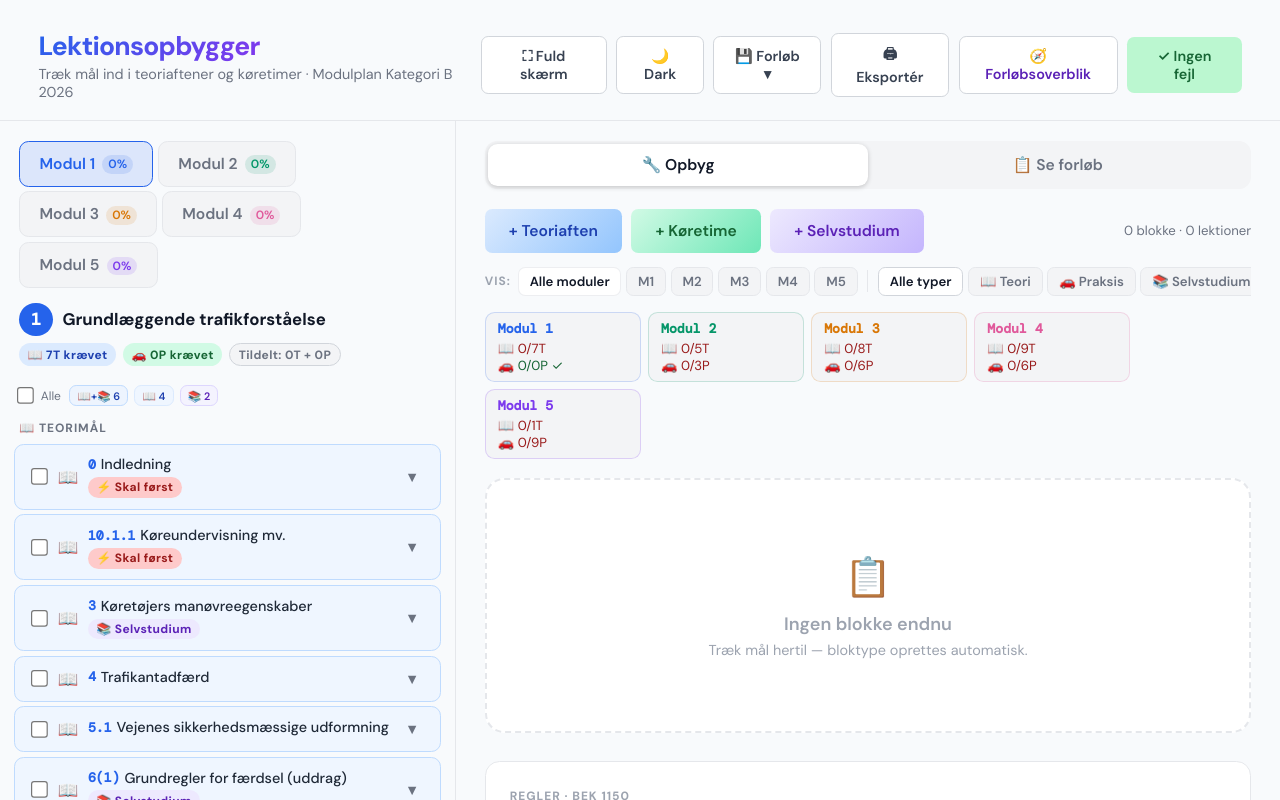
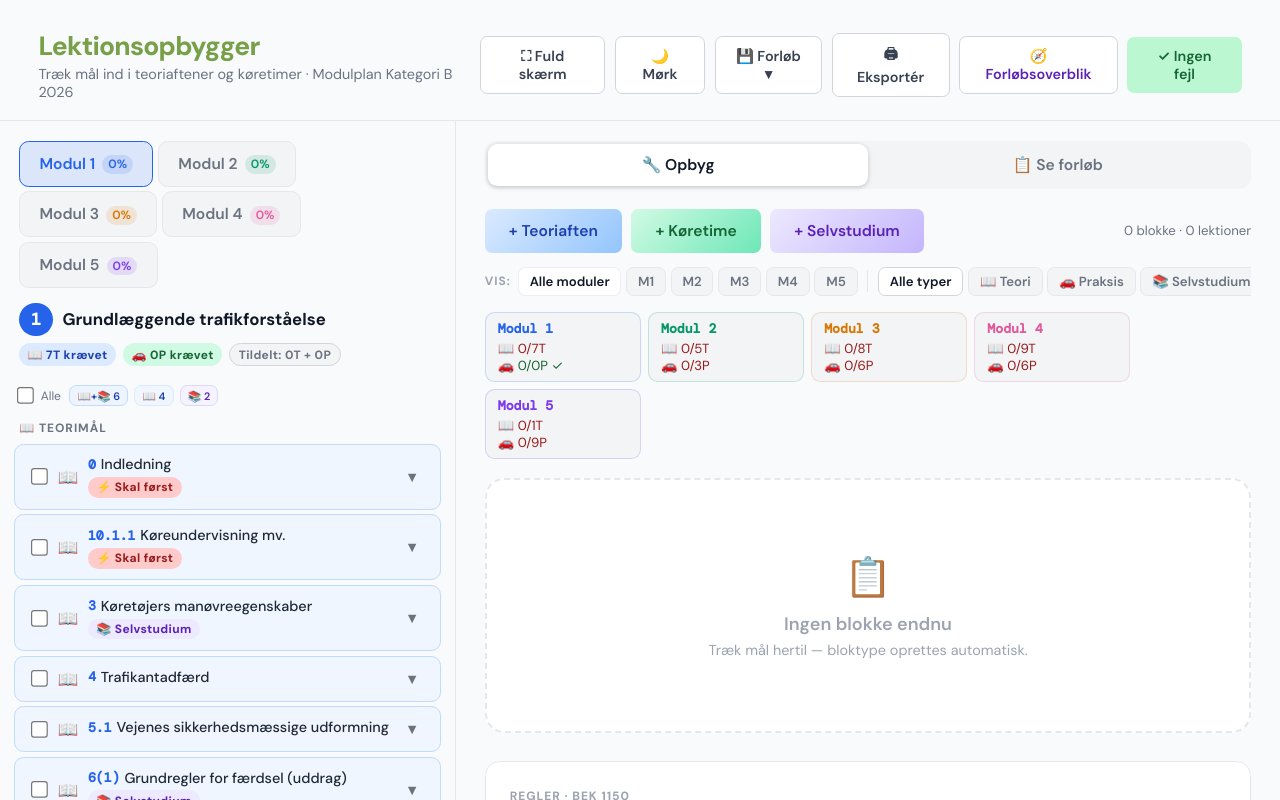
Before and after one commit to Drivelogger-Dev/lektionsopbygger, a React (Vite) app: page / in a window 1280 px wide. Shown: the top 800 px of the page. Built offline with nearby package versions, Linux system fonts and the light colour scheme.

Commit message:
style: dansk knaptekst (Lys/Mørk) og grøn titelfarve #77a048

```diff
--- a/src/Lektionsopbygger.jsx
+++ b/src/Lektionsopbygger.jsx
@@ -1432,11 +1432,7 @@ export default function Lektionsopbygger() {
         .module-tab:hover { filter: brightness(${theme === "dark" ? "1.1" : "0.95"}); }
         .gradient-title {
           font-size: 22px; font-weight: 800; letter-spacing: -0.03em; margin-bottom: 2px;
-          background: ${t.headerGradient};
-          -webkit-background-clip: text;
-          -webkit-text-fill-color: transparent;
-          background-clip: text;
-          color: transparent;
+          color: #77a048;
         }
       `}</style>
 
@@ -1489,8 +1485,8 @@ export default function Lektionsopbygger() {
             <button className="btn" onClick={toggleTheme} style={{
               padding: "8px 14px", fontSize: 12, background: t.bgElevated, color: t.textSecondary,
               border: `1px solid ${t.border}`, display: "flex", alignItems: "center", gap: 6,
-            }} title={theme === "dark" ? "Skift til light mode" : "Skift til dark mode"}>
-              {theme === "dark" ? "☀️" : "🌙"} {theme === "dark" ? "Light" : "Dark"}
+            }} title={theme === "dark" ? "Skift til lys" : "Skift til mørk"}>
+              {theme === "dark" ? "☀️" : "🌙"} {theme === "dark" ? "Lys" : "Mørk"}
             </button>
 
             {/* Plan manager */}
```
